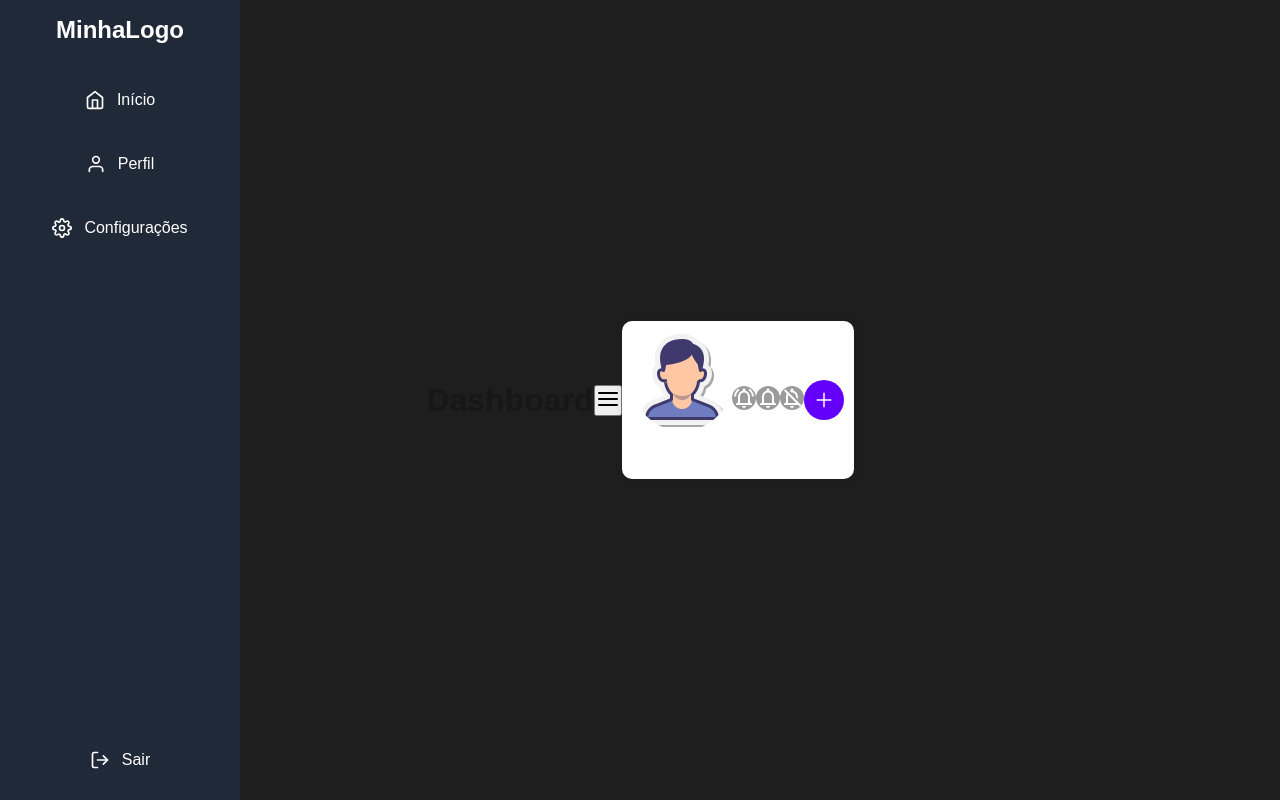
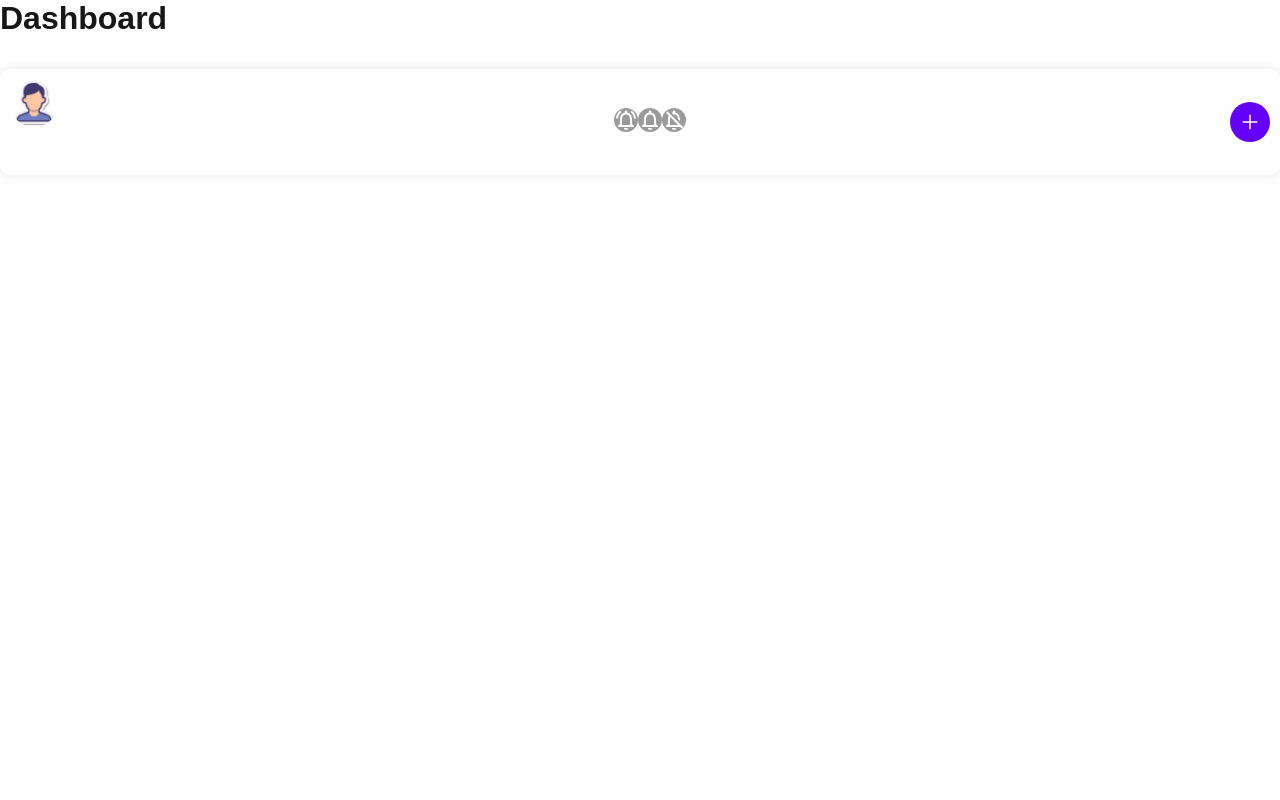
Before and after one commit to Myltiane-Alves/band, a Next.js app: page /dashboard in a window 1280 px wide. Built offline with nearby package versions, Linux system fonts and the light colour scheme.

Commit message:
feat: add header do profile estilização

```diff
--- a/src/app/components/DashBoard/header/styles.module.scss
+++ b/src/app/components/DashBoard/header/styles.module.scss
@@ -4,7 +4,7 @@
     align-items: center;
     justify-content: space-between;
     padding: 10px;
-    background-color: #FFFFFF;
+    // background-color: #FFFFFF;
     border-radius: 10px;
     box-shadow: 0 0 10px 0 rgba(0, 0, 0, 0.1);
     width: 100%;
--- a/src/app/components/DashBoard/profile/index.tsx
+++ b/src/app/components/DashBoard/profile/index.tsx
@@ -2,7 +2,7 @@ import styles from './styles.module.scss';
 import profile from '../../../../../public/assets/user.png'
 import Image from 'next/image';
 const UserProfile = {
-    name: 'Nome',
+    name: 'Myltiane ',
     email: 'email@email.com',
     phone: '11 99999-9999',
     address: 'Rua Teste, 123',
--- a/src/app/components/DashBoard/profile/styles.module.scss
+++ b/src/app/components/DashBoard/profile/styles.module.scss
@@ -19,8 +19,8 @@
             .profileImage {
                 // background-color: #ffd;
                 img {
-                    width: 100px;
-                    height: 100px;
+                    width: 3rem;
+                    height: 3rem;
                     border-radius: 50%;
                 }
             }
--- a/src/app/dashboard/page.tsx
+++ b/src/app/dashboard/page.tsx
@@ -8,10 +8,10 @@ import Cipher from "../components/cipher";
 import DashBoardComponent from "../components/DashBoard";
 export default function DashBoard() {
   return (
-    <div className={styles.page}>
-      <main className={styles.main}>
+    <div >
+      <main >
           <h1>Dashboard</h1>
-          <Sidebar />
+          {/* <Sidebar /> */}
           <DashBoardComponent />
           {/* <Cipher /> */}
       </main>
```
